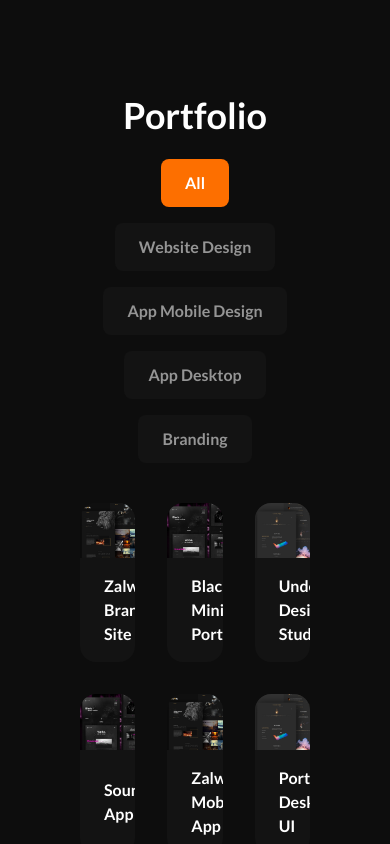
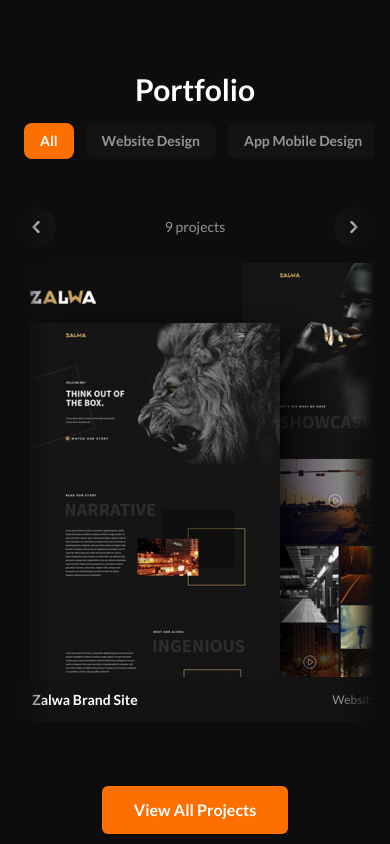
Before and after one commit to Taofique/React-Portfolio-Latest, a React (Vite) app: page / in a window 390 px wide. Shown: the part 3580-4424 px from the top of the page. Built offline with nearby package versions, Linux system fonts and the light colour scheme.

Commit message:
fix: Implement title change

```diff
--- a/index.html
+++ b/index.html
@@ -10,7 +10,7 @@
       rel="stylesheet"
     />
     <meta name="viewport" content="width=device-width, initial-scale=1.0" />
-    <title>react-portfolio-latest</title>
+    <title>Taofique Portfolio</title>
   </head>
   <body>
     <div id="root"></div>
--- a/package.json
+++ b/package.json
@@ -14,6 +14,7 @@
     "react": "^19.2.7",
     "react-dom": "^19.2.7",
     "react-icons": "^5.7.0",
+    "react-router-dom": "^7.18.1",
     "tailwindcss": "^4.3.2"
   },
   "devDependencies": {
--- a/src/components/layout/Footer.jsx
+++ b/src/components/layout/Footer.jsx
@@ -56,7 +56,7 @@
       {/* Divider + credit */}
       <div className="w-full border-t border-white/10 pt-4 text-center">
         <p className="font-lato text-sm text-brand-inactive px-4">
-          Designed by @taofique.islam Full Stack Developer
+          Designed by @taofique.islam <br></br> Full-Stack Developer
         </p>
       </div>
     </footer>
--- a/src/components/sections/Portfolio.jsx
+++ b/src/components/sections/Portfolio.jsx
@@ -1,31 +1,54 @@
-import { useState } from "react";
+import { useState, useRef } from "react";
 import { categories, projects } from "../../data/projects";
+import { HiChevronLeft, HiChevronRight } from "react-icons/hi";
 
 export default function Portfolio() {
   const [activeCategory, setActiveCategory] = useState("All");
+  const scrollContainerRef = useRef(null);
 
   const filteredProjects =
     activeCategory === "All"
       ? projects
       : projects.filter((project) => project.category === activeCategory);
 
+  // Scroll functions for carousel
+  const scrollLeft = () => {
+    if (scrollContainerRef.current) {
+      scrollContainerRef.current.scrollBy({
+        left: -300,
+        behavior: "smooth",
+      });
+    }
+  };
+
+  const scrollRight = () => {
+    if (scrollContainerRef.current) {
+      scrollContainerRef.current.scrollBy({
+        left: 300,
+        behavior: "smooth",
+      });
+    }
+  };
+
   return (
     <section
       id="portfolio"
-      className="w-full max-w-[1440px] mx-auto px-20 py-16 flex flex-col gap-10"
+      className="w-full max-w-[1440px] mx-auto px-4 md:px-20 py-10 md:py-16 flex flex-col gap-8 md:gap-10"
     >
-      <div className="text-center flex flex-col gap-6">
-        <h2 className="font-lato font-bold text-4xl text-white">Portfolio</h2>
+      <div className="text-center flex flex-col gap-4 md:gap-6">
+        <h2 className="font-lato font-bold text-3xl md:text-4xl text-white">
+          Portfolio
+        </h2>
 
-        {/* Category nav, styled like the navbar's active/inactive pattern */}
-        <nav className="flex items-center justify-center gap-4 flex-wrap">
+        {/* Category nav - horizontal scroll on mobile */}
+        <nav className="flex items-center justify-start md:justify-center gap-3 md:gap-4 flex-nowrap overflow-x-auto pb-4 md:pb-0 px-2 md:px-0 scrollbar-hide">
           {categories.map((category) => {
             const isActive = category === activeCategory;
             return (
               <button
                 key={category}
                 onClick={() => setActiveCategory(category)}
-                className={`font-lato font-bold px-6 py-3 rounded-lg transition-colors duration-200 ${
+                className={`font-lato font-bold px-4 md:px-6 py-2 md:py-3 rounded-lg transition-colors duration-200 whitespace-nowrap text-sm md:text-base ${
                   isActive
                     ? "bg-brand-active text-white"
                     : "bg-brand-nav text-brand-inactive hover:text-white"
@@ -38,33 +61,81 @@
         </nav>
       </div>
 
-      {/* Project grid */}
-      <div className="grid grid-cols-3 gap-8">
+      {/* Project Grid / Carousel */}
+      <div className="relative">
+        {/* Mobile Carousel Controls */}
+        <div className="md:hidden flex justify-between items-center mb-4">
+          <button
+            onClick={scrollLeft}
+            className="w-10 h-10 rounded-full bg-brand-nav text-white flex items-center justify-center hover:bg-brand-active transition-colors"
+            aria-label="Scroll left"
+          >
+            <HiChevronLeft size={24} />
+          </button>
+          <span className="text-brand-inactive text-sm font-lato">
+            {filteredProjects.length} projects
+          </span>
+          <button
+            onClick={scrollRight}
+            className="w-10 h-10 rounded-full bg-brand-nav text-white flex items-center justify-center hover:bg-brand-active transition-colors"
+            aria-label="Scroll right"
+          >
+            <HiChevronRight size={24} />
+          </button>
+        </div>
+
+        {/* Projects Container */}
+        <div
+          ref={scrollContainerRef}
+          className={`
+            flex md:grid md:grid-cols-2 lg:grid-cols-3 gap-4 md:gap-6 lg:gap-8
+            overflow-x-auto md:overflow-visible snap-x snap-mandatory
+            pb-4 md:pb-0 scroll-smooth
+            [&::-webkit-scrollbar]:hidden [-ms-overflow-style:none] [scrollbar-width:none]
+          `}
+        >
           {filteredProjects.map((project) => (
             <div
               key={project.id}
-            className="rounded-2xl overflow-hidden bg-brand-nav flex flex-col"
+              className="min-w-[280px] md:min-w-0 snap-start flex-shrink-0 md:flex-shrink"
             >
-            {/* Top part: image, fixed square area matching the 415x415 spec */}
+              <div className="rounded-2xl overflow-hidden bg-brand-nav flex flex-col h-full">
+                {/* Image */}
                 <div className="w-full aspect-square overflow-hidden">
                   <img
                     src={project.image}
                     alt={project.name}
-                className="w-full h-full object-cover"
+                    className="w-full h-full object-cover hover:scale-110 transition-transform duration-500"
                   />
                 </div>
 
-            {/* Bottom part: name + category footer */}
-            <div className="flex items-center justify-between px-6 py-4">
-              <span className="font-lato font-bold text-white">
+                {/* Footer */}
+                <div className="flex items-center justify-between px-4 md:px-6 py-3 md:py-4">
+                  <span className="font-lato font-bold text-white text-sm md:text-base">
                     {project.name}
                   </span>
-              <span className="font-lato text-brand-inactive">
+                  <span className="font-lato text-brand-inactive text-xs md:text-sm">
                     {project.category}
                   </span>
                 </div>
               </div>
+            </div>
           ))}
+        </div>
+
+        {/* Gradient overlays for mobile carousel (optional) */}
+        <div className="absolute top-0 left-0 h-full w-8 bg-gradient-to-r from-brand-dark to-transparent pointer-events-none md:hidden"></div>
+        <div className="absolute top-0 right-0 h-full w-8 bg-gradient-to-l from-brand-dark to-transparent pointer-events-none md:hidden"></div>
+      </div>
+
+      {/* View All Projects Button */}
+      <div className="text-center mt-4">
+        <a
+          href="#contact"
+          className="font-lato font-bold text-white bg-brand-active px-8 py-3 rounded-md hover:opacity-90 transition-opacity inline-block"
+        >
+          View All Projects
+        </a>
       </div>
     </section>
   );
```
Also changed, not shown: 1 other file (tests, documents, lock files or other folders). Lines whose indentation alone changed are shown as unchanged.
